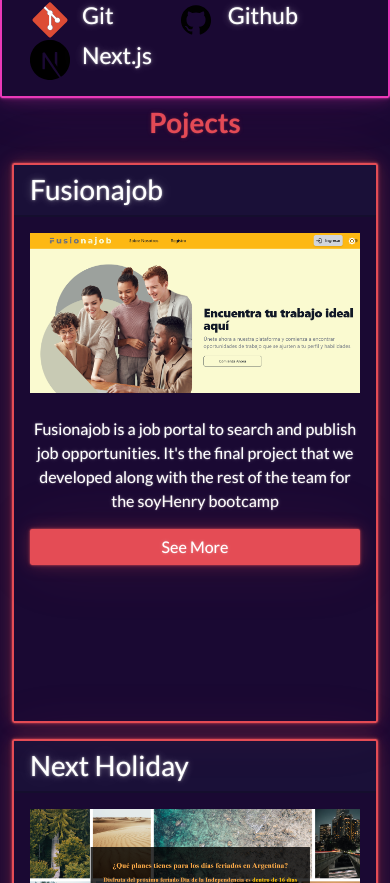
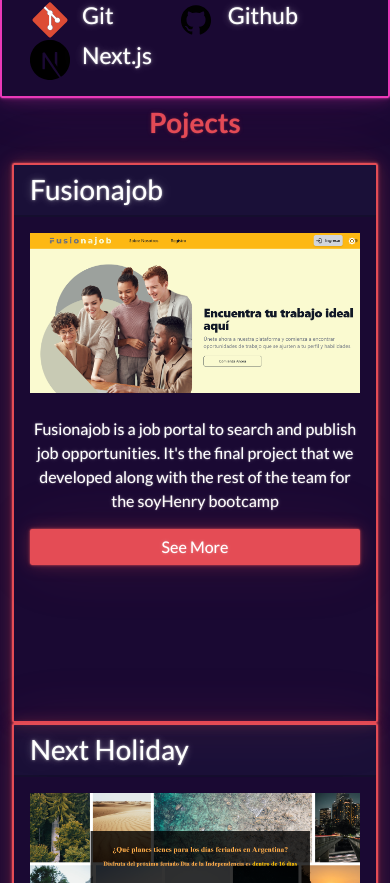
Before and after one commit to lisildg/Portfolio, a Next.js app: page / in a window 390 px wide. Shown: the part 1221-2104 px from the top of the page. Built offline with nearby package versions, Linux system fonts and the light colour scheme.

Commit message:
crads proyects

```diff
--- a/src/pages/index.js
+++ b/src/pages/index.js
@@ -39,8 +39,8 @@ export default function Home() {
       <div className="row min-h-100">
         <h1 className="text-danger text-center font-bold mb-4" id="projects">Pojects</h1>
         {projects.map(({ name, description, image, site }, i) => (
-          <div key={i} className="col-md-4">
-            <div className="card border-danger mb-3" style={{minHeight:"560px"}}>
+          <div key={i} className="col-md-4" style={{minHeight:"560px"}}>
+            <div className="card border-danger mb-3" style={{minHeight:"100%"}}>
               <h1 className="card-header">{name}</h1>
               <div className="card-body d-flex flex-column ">
                 <img src={`/${image}`} alt="" />
```
